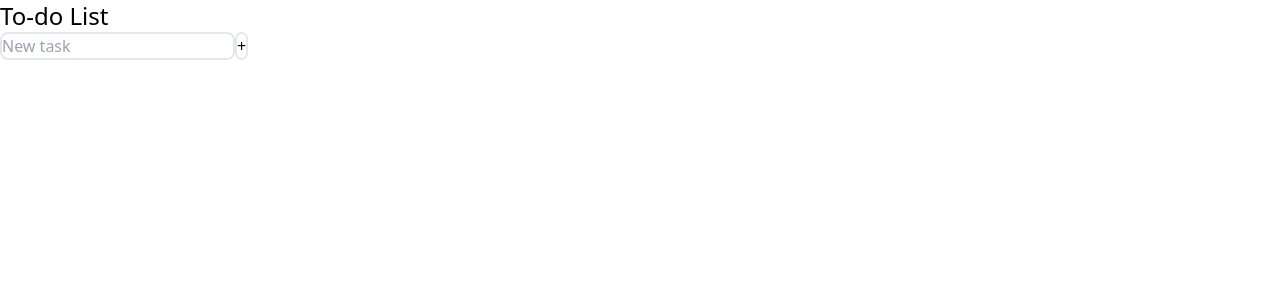
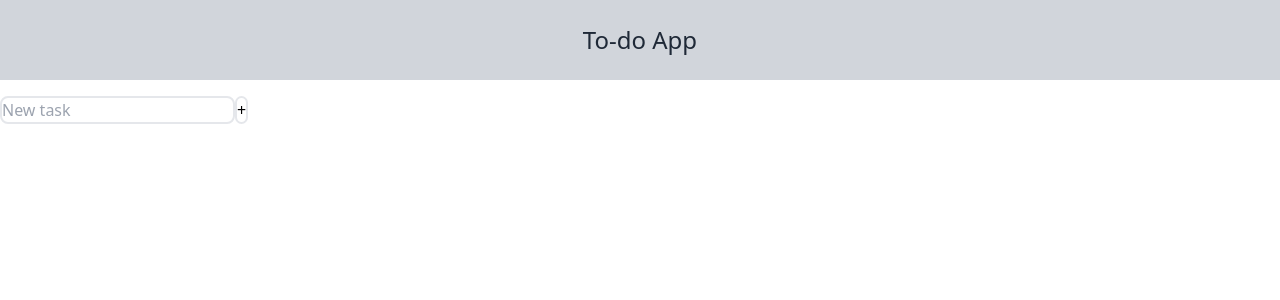
Before and after one commit to yurimzk/to-do-app, a React (Vite) app: page / in a window 1280 px wide. Shown: the top 300 px of the page. Built offline with nearby package versions, Linux system fonts and the light colour scheme.

Commit message:
refactor: change heading title and add style

```diff
--- a/src/components/Header.tsx
+++ b/src/components/Header.tsx
@@ -1,7 +1,7 @@
 export function Header() {
     return(
-      <div>
-        <h1 className="font-sans text-2xl">To-do List</h1>
+      <div  className="flex justify-center bg-gray-300 p-6 mb-4">
+        <h1 className="font-sans text-2xl text-gray-800">To-do App</h1>
       </div>
     )
 }
```
